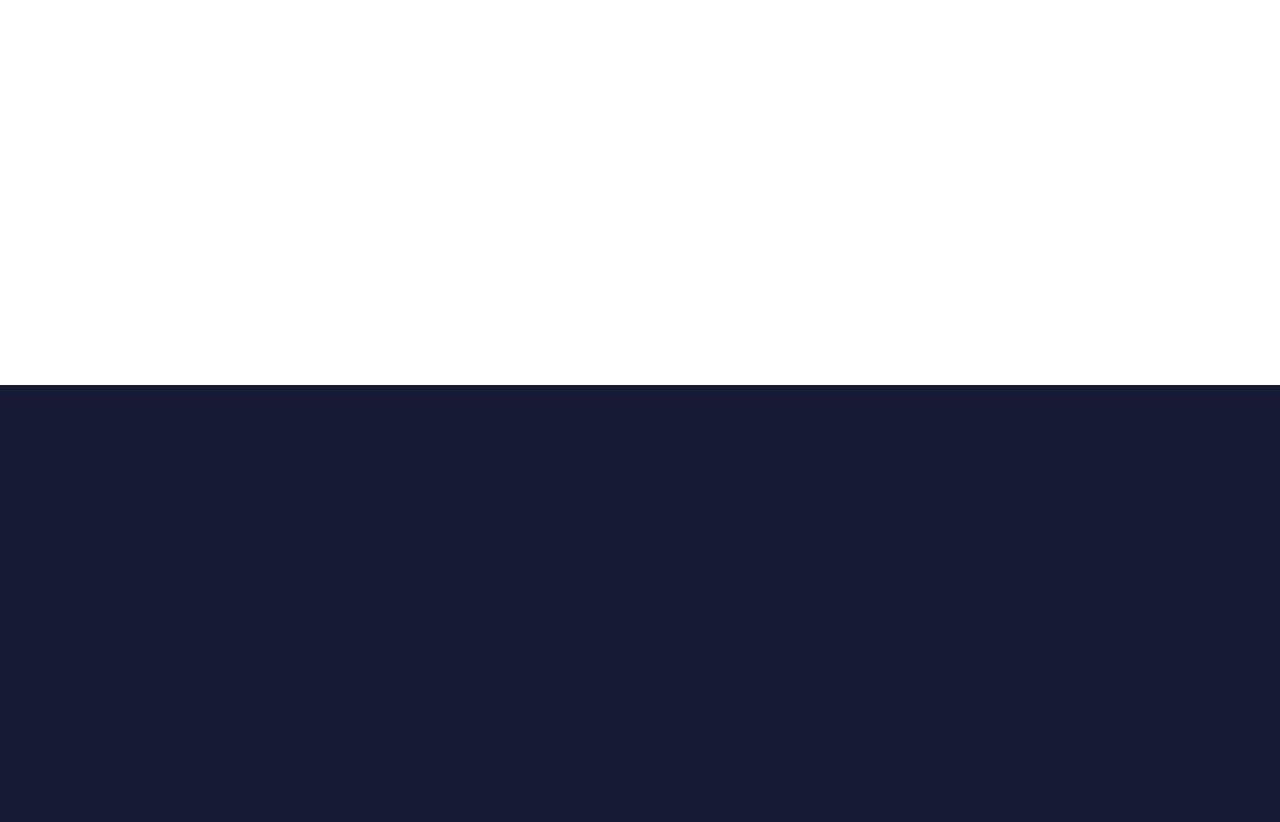
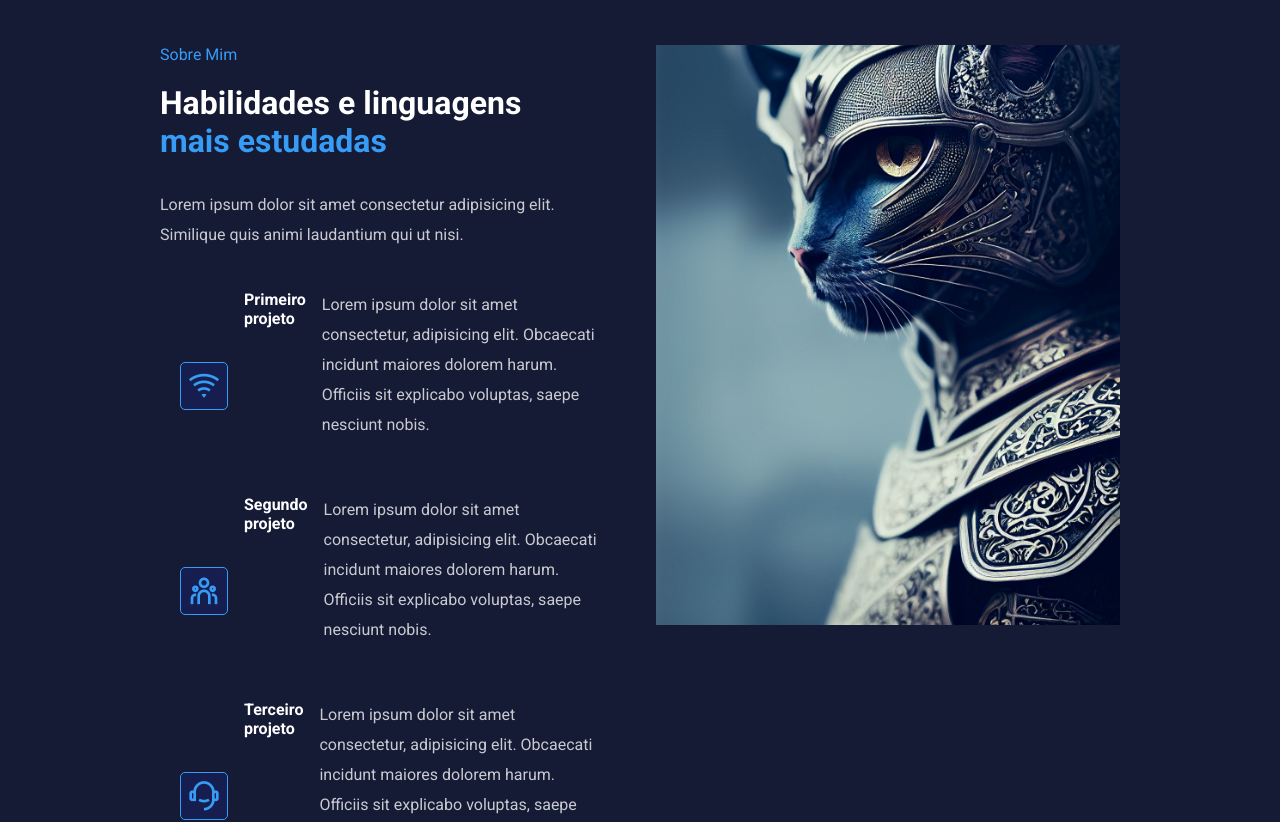
Before and after one commit to EuMotta/react-portfolio, a React (Create React App) app: page / in a window 1280 px wide. Shown: the part 1520-2342 px from the top of the page. Before the commit the page ends 1905 px from the top, so only its background shows below. Built offline with nearby package versions, Linux system fonts and the light colour scheme.

Commit message:
About creation

```diff
--- a/src/components/UI/About.jsx
+++ b/src/components/UI/About.jsx
@@ -1,9 +1,58 @@
 import React from 'react'
 import '../../styles/about.css'
+import about_img from '../../assets/img/heart.jpg'
+
+const chooseData = [
+  {
+    icon: 'ri-wifi-line',
+    title: 'Primeiro projeto',
+    desc: 'Lorem ipsum dolor sit amet consectetur, adipisicing elit. Obcaecati incidunt maiores dolorem harum. Officiis sit explicabo voluptas, saepe nesciunt nobis.'
+  },
+  {
+    icon: 'ri-team-line',
+    title: 'Segundo projeto',
+    desc: 'Lorem ipsum dolor sit amet consectetur, adipisicing elit. Obcaecati incidunt maiores dolorem harum. Officiis sit explicabo voluptas, saepe nesciunt nobis.'
+  },
+  {
+    icon: 'ri-customer-service-2-line',
+    title: 'Terceiro projeto',
+    desc: 'Lorem ipsum dolor sit amet consectetur, adipisicing elit. Obcaecati incidunt maiores dolorem harum. Officiis sit explicabo voluptas, saepe nesciunt nobis.'
+  },
+  {
+    icon: 'ri-apps-line',
+    title: 'Quarto projeto',
+    desc: 'Lorem ipsum dolor sit amet consectetur, adipisicing elit. Obcaecati incidunt maiores dolorem harum. Officiis sit explicabo voluptas, saepe nesciunt nobis.'
+  }
+]
 
 const About = () => {
   return (
-    <section id="about"></section>
+    <section id="about">
+      <div className="container">
+        <div className="about_wrapper">
+          <div className="about_content">
+            <h6 className='subtitle'>Sobre Mim</h6>
+            <h2>Habilidades e linguagens</h2>
+            <h2 className="highlight"> mais estudadas</h2>
+            <p className="description about_content-desc">Lorem ipsum dolor sit amet consectetur adipisicing elit. Similique quis animi laudantium qui ut nisi.</p>
+            <div className='choose_item-wrapper'>
+              {
+                chooseData.map((item, index) => (
+                  <div className="choose_me-item" key={index}>
+                    <span className="choose_me-icon">
+                      <i className={item.icon}></i>
+                    </span>
+                    <h4 className="choose_me-title">{item.title}</h4>
+                    <p className="description">{item.desc}</p>
+                  </div>
+                ))
+              }
+            </div>
+          </div>
+          <div className="about_img"><img src={about_img} alt="" /></div>
+        </div>
+      </div>
+    </section>
   )
 }
 
--- a/src/styles/about.css
+++ b/src/styles/about.css
@@ -1,4 +1,46 @@
 #about{
-    background: #fff;
-    height: 50vh;
 }
+.about_wrapper{
+    display: flex;
+    column-gap: 2rem;
+}
+.about_content, .about_img{
+    width: 50%;
+}
+.about_img img{
+
+    width: 100% !important;
+}
+.choose_item-wrapper{
+    margin-top: 20px;
+}
+.about_content-desc{
+    margin-top: 30px;
+}
+.choose_me-item{
+    padding: 20px;
+    display: flex;
+    column-gap: 1rem;
+    margin-top: 15px;
+}
+.choose_me-icon{
+    display: flex;
+    justify-content: center;
+    align-items: center;
+    margin: auto;
+    width: 3rem;
+    height: 3rem;
+    background: var(--icon-bg);
+    margin-bottom: 30px;
+    border-radius: 5px;
+    border: 1.5px solid var(--primary-color);
+    padding: 1rem;
+}
+.choose_me-icon i{
+    color: var(--primary-color);
+    font-size: 2rem;
+}
+.choose_me-title{
+    color: var(--heading-color);
+    font-weight: 600;
+}
--- a/src/styles/services.css
+++ b/src/styles/services.css
@@ -16,6 +16,7 @@
     cursor: pointer;
     height: 350px;
 }
+
 .services-icon{
     display: flex;
     justify-content: center;
@@ -43,6 +44,3 @@
     justify-content: space-between;
     column-gap: 2rem;
 }
-.container-card{
-
-}
```
Also changed, not shown: src/assets/img/heart.jpg (added).
